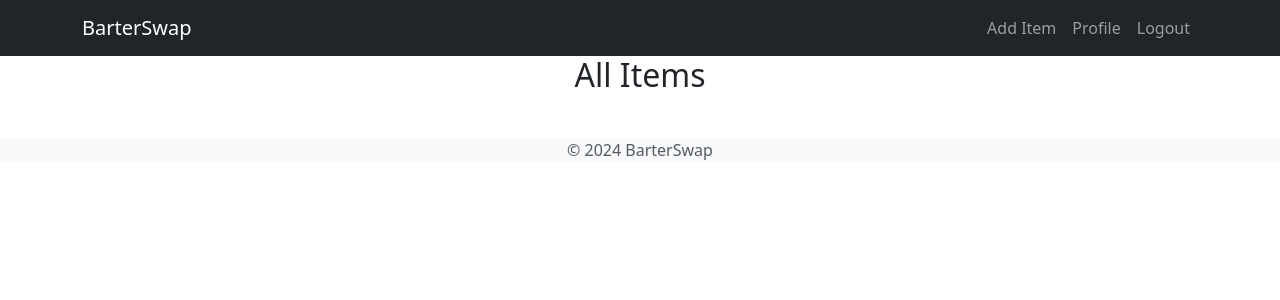
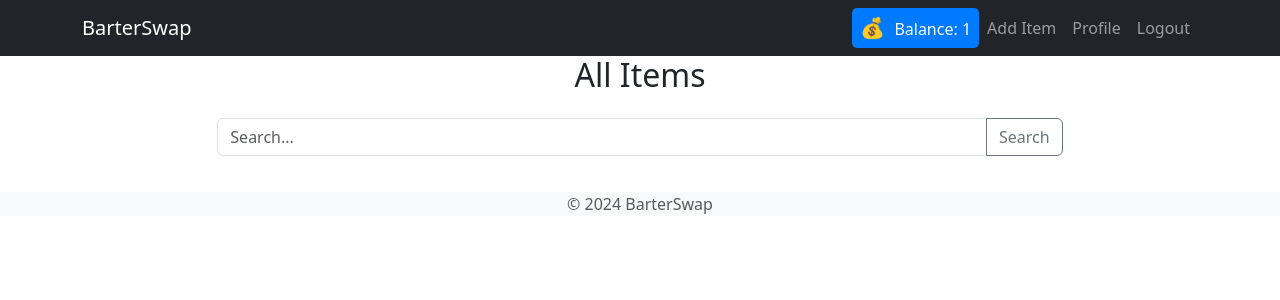
Before and after one commit to berkehanorhon/BarterSwap, a Flask app: template templates/home.html in a window 1280 px wide. Shown: the top 300 px of the page. Run offline with Flask 3, Linux system fonts and the light colour scheme; the template is opened without the code that fills it, so the values that code supplies are empty; the visitor is signed in with stand-in values (Sample User, id 1).

Commit message:
search bar added

```diff
--- a/static/styles.css
+++ b/static/styles.css
@@ -6,3 +6,20 @@
     border-radius: 8px;
     box-shadow: 0 4px 6px rgba(0, 0, 0, 0.1);
 }
+.footer {position: relative; margin-top: 20px;}
+.balance-btn{
+    background-color: #007bff;
+    color: #fff;
+    border: none;
+    border-radius: 5px;
+    padding: 5px 10px;
+    margin-left: 10px;
+}
+.balance-btn:hover{
+    background-color: #0056b3;
+}
+.balance-icon{
+    font-size: 20px;
+    margin-right: 5px;
+    color: #007bff;
+}
--- a/templates/base.html
+++ b/templates/base.html
@@ -5,8 +5,8 @@
     <title>{% block title %} {% endblock %}</title>
     <link href="https://cdn.jsdelivr.net/npm/bootstrap@5.3.0-alpha1/dist/css/bootstrap.min.css" rel="stylesheet">
     <style>{% block stylesheet %} {% endblock %}</style>
-    <style>.footer {position: relative; margin-top: 20px;}
-    </style>
+    <link rel="stylesheet" type="text/css" href="{{ url_for('static', filename='styles.css') }}">
+
 </head>
 <body>
     <nav class="navbar navbar-expand-lg navbar-dark bg-dark">
@@ -19,6 +19,11 @@
                 <ul class="navbar-nav ms-auto mb-2 mb-lg-0">
                     {% if session['user_id'] %}
                         <li class="nav-item">
+                            <button class="nav-link balance-btn">
+                                <span class="balance-icon">💰</span> Balance: {{ session['balance'] }}
+                            </button>
+                        </li>
+                        <li class="nav-item">
                             <a class="nav-link" href="{{ url_for('item_handlers.add_item') }}">Add Item</a>
                         </li>
                         <li class="nav-item">
@@ -27,6 +32,7 @@
                         <li class="nav-item">
                             <a class="nav-link" href="{{ url_for('user_handlers.logout') }}">Logout</a>
                         </li>
+
                     {% else %}
                         <li class="nav-item">
                             <a class="nav-link" href="{{ url_for('user_handlers.signin') }}">Login</a>
--- a/templates/home.html
+++ b/templates/home.html
@@ -1,8 +1,24 @@
 {% extends "base.html" %}
 {% block content %}
+
+
+
     <div class="row">
+
+
         <div class="col-md-8 offset-md-2">
             <h2 class="text-center mb-4">All Items</h2>
+
+            <div class="mb-3">
+                <form action="{{ url_for('home.search', searchitem=query) }}" method="GET">
+                    <div class="input-group">
+                        <input type="text" class="form-control" placeholder="Search..." name="query">
+                        <button class="btn btn-outline-secondary" type="submit">Search</button>
+                    </div>
+                </form>
+            </div>
+
+
             <ul class="list-group">
                 {% for item in items %}
                     <li class="list-group-item">
@@ -17,7 +33,7 @@
     </div>
     <script>
         function redirectToItem(itemId) {
-            window.location.href = "/items/" + itemId;  // Belirli bir öğenin kendi sayfasına yönlendirme
+            window.location.href = "/items/" + itemId;
         }
     </script>
 {% endblock %}
```
Also changed, not shown: home.py (+13 -1 lines), user_handlers.py (+17 -0 lines).
